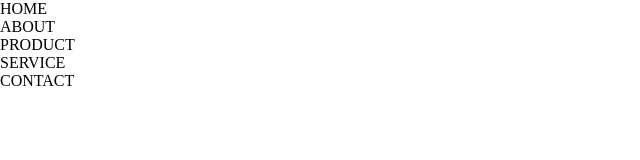
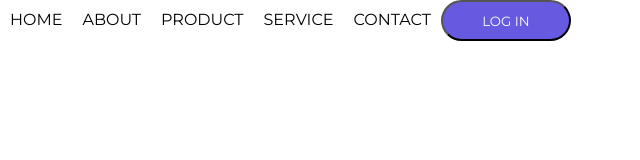
Before and after one commit to paulo-santos360/WE-CARE, a plain HTML site: page index.html in a window 1280 px wide. Shown: the whole page, without its empty margins (0-640 px from the left). Drawn offline with Linux system fonts and the light colour scheme.

Commit message:
Atualizar

```diff
--- a/css/style.css
+++ b/css/style.css
@@ -1,5 +1,27 @@
-*{
-    padding: 0;
-    margin: 0;
-    list-style: none;
+* {
+  padding: 0;
+  margin: 0;
+  list-style: none;
+  box-sizing: border-box;
+  font-family: 'Montserrat', sans-serif;
 }
+
+nav
+
+ul {
+  display: flex;
+}
+
+ul li {
+  padding: 10px;
+}
+
+button {
+    position: relative;
+    Width: 130px;
+    Height: 41px;
+    border-radius: 20.5px;
+    background-color: #665AE1;
+    color: #fff;
+
+}
--- a/index.html
+++ b/index.html
@@ -7,16 +7,26 @@
     <title>We Care</title>
     <!--Link CSS-->
     <link rel="stylesheet" href="css/style.css">
+    <link rel="preconnect" href="https://fonts.googleapis.com">
+<link rel="preconnect" href="https://fonts.gstatic.com" crossorigin>
+<link href="https://fonts.googleapis.com/css2?family=Montserrat:ital,wght@0,100;0,200;0,300;0,400;0,500;0,600;0,700;0,800;0,900;1,100;1,200;1,300;1,400;1,500;1,600;1,700;1,800;1,900&display=swap" rel="stylesheet">
+
+    <link rel="stylesheet" href="css/style1.css">
+
+    <style>
+
+    </style>
 </head>
 <body>
     <header>
         <nav>
             <ul>
-                <li><a href=""></a>HOME</li>
-                <li><a href=""></a>ABOUT</li>
-                <li><a href=""></a>PRODUCT</li>
-                <li><a href=""></a>SERVICE</li>
-                <li><a href=""></a>CONTACT</li>
+                <li><a href="#"></a>HOME</li>
+                <li><a href="#"></a>ABOUT</li>
+                <li><a href="#"></a>PRODUCT</li>
+                <li><a href="#"></a>SERVICE</li>
+                <li><a href="#"></a>CONTACT</li>
+                <button>LOG IN</button>
             </ul>
         </nav>
     </header>
```
Also changed, not shown: css/style1.css (added).
